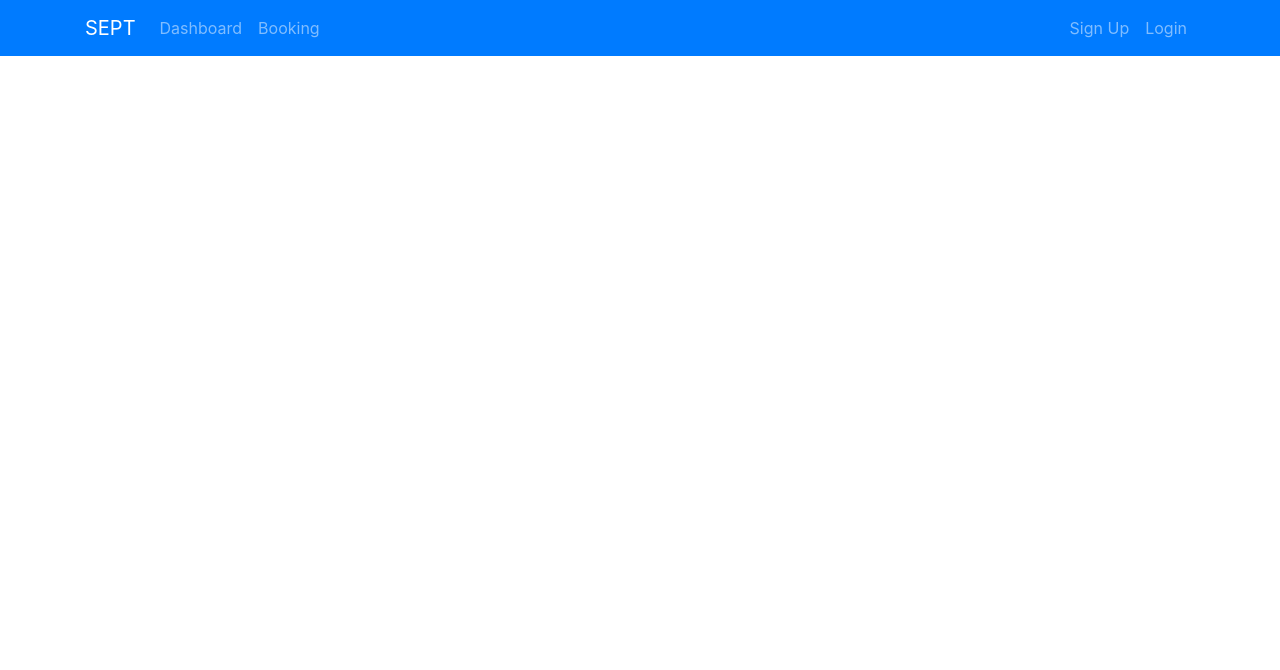
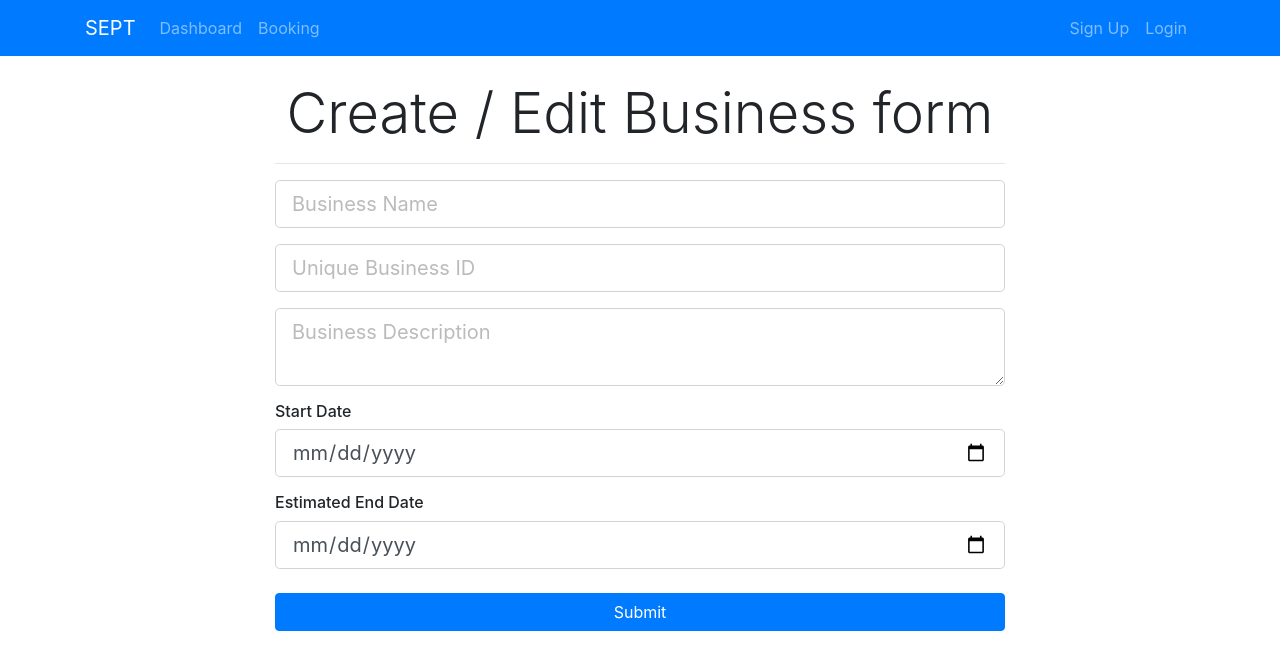
Before and after one commit to RMIT-SEPT/majorproject-5-wed-16-30-8, a React (Create React App) app in the folder FrontEnd/sept_frontend/: page /addBusiness in a window 1280 px wide. Shown: the top 670 px of the page. Built offline with nearby package versions, Linux system fonts and the light colour scheme.

Commit message:
Added create business object

```diff
--- a/FrontEnd/sept_frontend/src/App.js
+++ b/FrontEnd/sept_frontend/src/App.js
@@ -7,6 +7,7 @@ import {BrowserRouter as Router, Route} from "react-router-dom"
 import AddPerson from './components/Persons/AddPerson';
 import {Provider} from "react-redux";
 import store from "./store";
+import AddBusiness from './components/Business/AddBusiness';
 
 
 function App() {
@@ -17,6 +18,7 @@ function App() {
        <Header/>
        <Route path="/dashboard" component={Dashboard}/>
        <Route path="/addPerson" component={AddPerson}/>
+       <Route path="/addBusiness" component={AddBusiness}/>
     </div>
     </Router>
     </Provider>
--- /dev/null
+++ b/FrontEnd/sept_frontend/src/components/Business/AddBusiness.js
@@ -0,0 +1,91 @@
+import React, { Component } from 'react'
+
+class AddBusiness extends Component {
+    constructor(){
+        super();
+
+        this.state={
+            business_name: "",
+            business_identifier: "",
+            business_desc: "",
+            business_start_date: "",
+            business_end_date: ""
+        };
+        this.onChange = this.onChange.bind(this);
+        this.onSubmit = this.onSubmit.bind(this);
+    }
+
+    onChange(e){
+        this.setState({[e.target.name]: e.target.value});
+    }
+
+    onSubmit(e){
+        //makes it so when it referesh the page will retain the value and infomation
+        e.preventDefault();
+        const newBusiness = {
+            business_name: this.state.business_name,
+            business_identifier: this.state.business_identifier,
+            business_desc: this.state.business_desc,
+            business_start_date: this.state.business_start_date,
+            business_end_date: this.state.business_end_date
+        }
+        console.log(newBusiness)
+
+        // this.props.createPerson(newPerson,this.props.history);
+    }
+
+    render() {
+        return (
+            <div className="business">
+        <div className="container">
+            <div className="row">
+                <div className="col-md-8 m-auto">
+                    <h5 className="display-4 text-center">Create / Edit Business form</h5>
+                    <hr />
+                    <form onSubmit={this.onSubmit}>
+                        <div className="form-group">
+                            <input type="text" className="form-control form-control-lg " placeholder="Business Name"
+                            name="business_name"
+                            value= {this.state.business_name}
+                            onChange = {this.onChange}/>
+                        </div>
+                        <div className="form-group">
+                            <input type="text" className="form-control form-control-lg" placeholder="Unique Business ID"
+                                // disabled
+                                name="business_identifier"
+                                value={this.state.business_identifier}
+                                onChange = {this.onChange}/>
+                        </div>
+
+                        <div className="form-group">
+                            <textarea className="form-control form-control-lg" placeholder="Business Description"
+                            name="business_desc"
+                            value={this.state.business_desc}
+                            onChange = {this.onChange}/>
+                        </div>
+                        <h6>Start Date</h6>
+                        <div className="form-group">
+                            <input type="date" className="form-control form-control-lg"
+                            name="business_start_date"
+
+                            value={this.state.business_start_date}
+                            onChange = {this.onChange}/>
+                        </div>
+                        <h6>Estimated End Date</h6>
+                        <div className="form-group">
+                            <input type="date" className="form-control form-control-lg" name="business_end_date"
+
+                            value={this.state.business_end_date}
+                            onChange = {this.onChange}/>
+                        </div>
+
+                        <input type="submit" className="btn btn-primary btn-block mt-4" />
+                    </form>
+                </div>
+            </div>
+        </div>
+    </div>
+        )
+    }
+}
+export default AddBusiness;
--- /dev/null
+++ b/FrontEnd/sept_frontend/src/components/Business/CreateBusinessButton.js
@@ -0,0 +1,15 @@
+import React from 'react'
+import {Link} from "react-router-dom";
+
+const CreateBusinessButton=() => {
+    return (
+        <React.Fragment>
+        <Link
+        to="/addBusiness"
+        className="btn btn-lg btn-info">
+          Create a Business
+        </Link>
+        </React.Fragment>
+    )
+};
+export default CreateBusinessButton;
--- a/FrontEnd/sept_frontend/src/components/Dashboard.js
+++ b/FrontEnd/sept_frontend/src/components/Dashboard.js
@@ -3,6 +3,7 @@ import Person from './Persons/Person'
 
 import "bootstrap/dist/css/bootstrap.min.css"
 import CreatePersonButton from './Persons/CreatePersonButton';
+import CreateBusinessButton from './Business/CreateBusinessButton';
 
 
 class Dashboard extends Component {
@@ -15,6 +16,7 @@ class Dashboard extends Component {
                         <h1 className="display-4 text-center">Persons</h1>
                         <br />
                             <CreatePersonButton/>
+                            <CreateBusinessButton/>
                         <br />
                         <hr />
 
```
